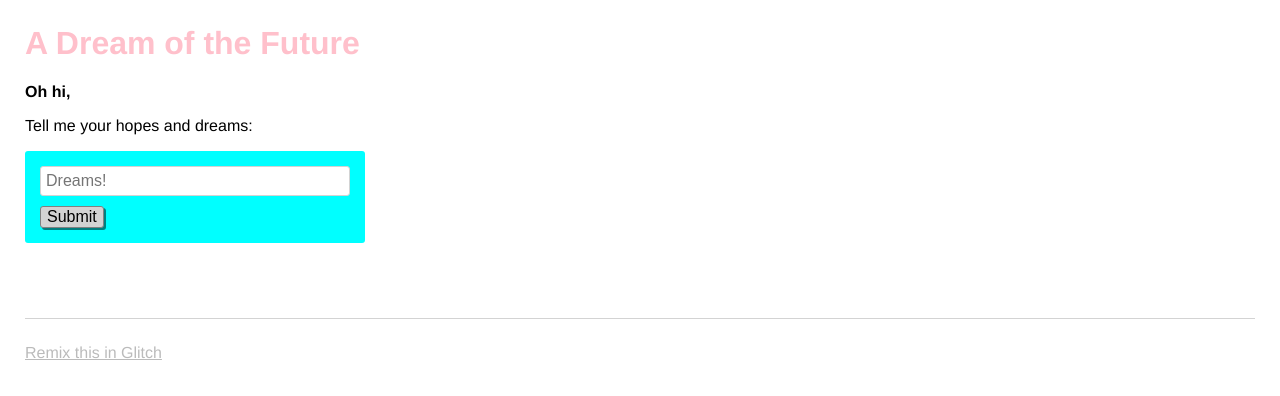
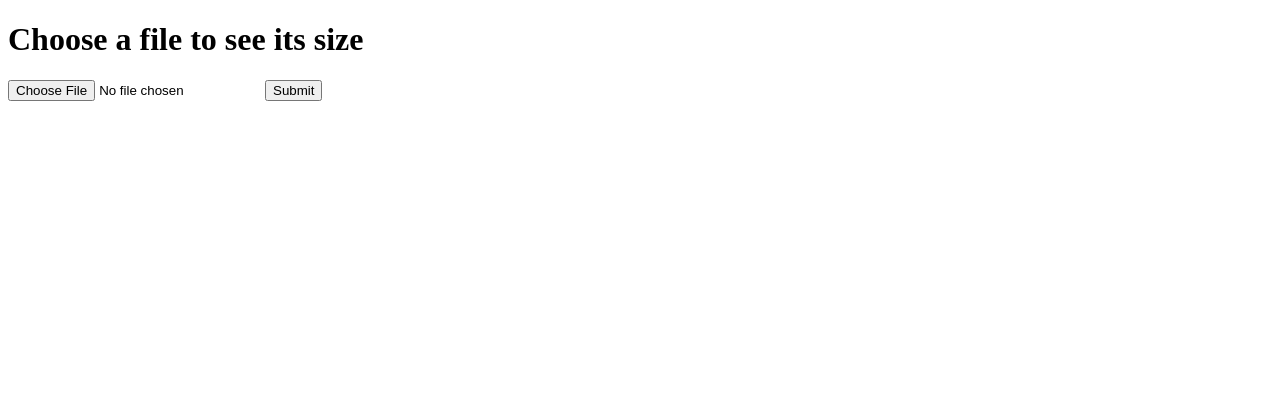
Before and after one commit to modakshantanu/file-sizzer, a website: page views/index.html in a window 1280 px wide. Drawn offline with nearby package versions, Linux system fonts and the light colour scheme; no server answers.

Commit message:
👊📉 Updated with Glitch

```diff
--- a/package.json
+++ b/package.json
@@ -2,7 +2,6 @@
   "//1": "describes your app and its dependencies",
   "//2": "https://docs.npmjs.com/files/package.json",
   "//3": "updating this file will download and update your packages",
-
   "name": "my-glitch-app",
   "version": "0.0.1",
   "description": "What am I about?",
@@ -11,7 +10,8 @@
     "start": "node server.js"
   },
   "dependencies": {
-    "express": "^4.16.2"
+    "express": "^4.16.2",
+    "multer": "^1.3.0"
   },
   "engines": {
     "node": "8.x"
--- a/public/client.js
+++ b/public/client.js
@@ -5,22 +5,5 @@
 // add other scripts at the bottom of index.html
 
 $(function() {
-  console.log('hello world :o');
-
-  $.get('/dreams', function(dreams) {
-    dreams.forEach(function(dream) {
-      $('<li></li>').text(dream).appendTo('ul#dreams');
-    });
-  });
-
-  $('form').submit(function(event) {
-    event.preventDefault();
-    var dream = $('input').val();
-    $.post('/dreams?' + $.param({dream: dream}), function() {
-      $('<li></li>').text(dream).appendTo('ul#dreams');
-      $('input').val('');
-      $('input').focus();
-    });
-  });
 
 });
--- a/public/style.css
+++ /dev/null
@@ -1,82 +0,0 @@
-/* styles */
-/* called by your view template */
-
-/* You might want to try something fancier: */
-/* less: http://lesscss.org/ */
-
-* {
-  box-sizing: border-box;
-}
-
-body {
-  font-family: helvetica, arial, sans-serif;
-  margin: 25px;
-}
-
-h1 {
-  font-weight: bold;
-  color: pink;
-}
-
-.bold {
-  font-weight: bold;
-}
-
-p {
-  max-width: 600px;
-}
-
-form {
-  margin-bottom: 25px;
-  padding: 15px;
-  background-color: cyan;
-  display: inline-block;
-  width: 100%;
-  max-width: 340px;
-  border-radius: 3px;
-}
-
-input {
-  display: block;
-  margin-bottom: 10px;
-  padding: 5px;
-  width: 100%;
-  border: 1px solid lightgrey;
-  border-radius: 3px;
-  font-size: 16px;
-}
-
-button {
-  font-size: 16px;
-  border-radius: 3px;
-  background-color: lightgrey;
-  border: 1px solid grey;
-  box-shadow: 2px 2px teal;
-  cursor: pointer;
-}
-
-button:hover {
-  background-color: yellow;
-}
-
-button:active {
-  box-shadow: none;
-}
-
-li {
-  margin-bottom: 5px;
-}
-
-footer {
-  margin-top: 50px;
-  padding-top: 25px;
-  border-top: 1px solid lightgrey;
-}
-
-footer > a {
-  color: #BBBBBB;
-}
-
-.nicejob {
-  text-decoration: line-through;
-}
--- a/views/index.html
+++ b/views/index.html
@@ -1,48 +1,20 @@
 <!-- This is a static file -->
 <!-- served from your routes in server.js -->
-
-<!-- You might want to try something fancier: -->
-<!-- html/nunjucks docs: https://mozilla.github.io/nunjucks/ -->
-<!-- pug: https://pugjs.org/ -->
-<!-- haml: http://haml.info/ -->
-<!-- hbs(handlebars): http://handlebarsjs.com/ -->
 
 <!DOCTYPE html>
 <html>
   <head>
-    <title>Welcome to Glitch!</title>
-    <meta name="description" content="A cool thing made with Glitch">
-    <link id="favicon" rel="icon" href="https://glitch.com/edit/favicon-app.ico" type="image/x-icon">
-    <meta charset="utf-8">
-    <meta http-equiv="X-UA-Compatible" content="IE=edge">
-    <meta name="viewport" content="width=device-width, initial-scale=1">
-    <link rel="stylesheet" href="/style.css">
+    <title>File Sizzer</title>
   </head>
   <body>
-    <header>
-      <h1>
-        A Dream of the Future
-      </h1>
-    </header>
+    <h1>
+      Choose a file to see its size
+    </h1>
 
-    <main>
-      <p class="bold">Oh hi,</p>
-      <p>Tell me your hopes and dreams:</p>
-      <form>
-        <input type="text" maxlength="100" placeholder="Dreams!">
-        <button type="submit">Submit</button>
-      </form>
-      <section class="dreams">
-        <ul id="dreams">
-        </ul>
-      </section>
-    </main>
-
-    <footer>
-      <a href="https://glitch.com">
-        Remix this in Glitch
-      </a>
-    </footer>
+    <form id="upload" enctype="multipart/form-data" method="post" action="/upload">
+      <input type="file" id="myFile" name="upfile">
+      <input type="submit" id="submit">
+    </form>
 
     <!-- Your web-app is https, so your scripts need to be too -->
     <script src="https://code.jquery.com/jquery-2.2.1.min.js"
```
Also changed, not shown: server.js (+9 -13 lines), .config/configstore/update-notifier-npm.json.
